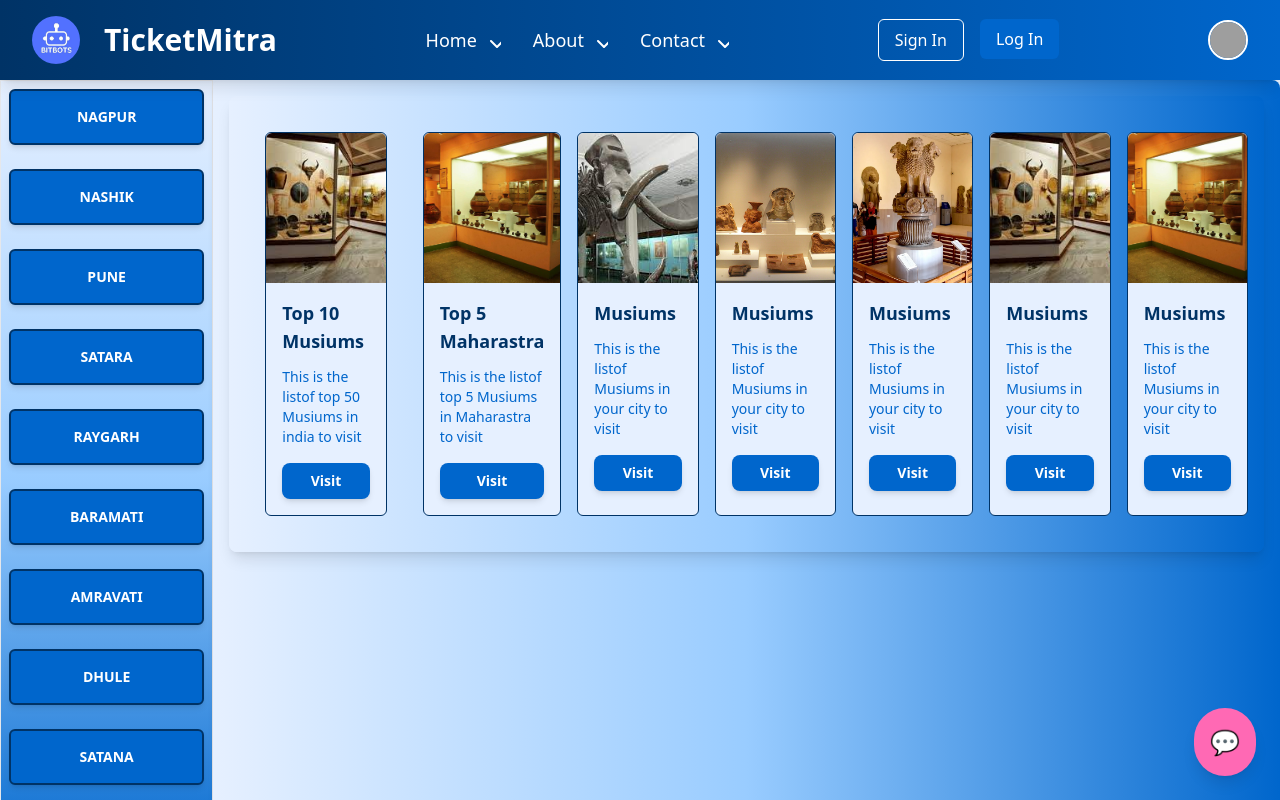
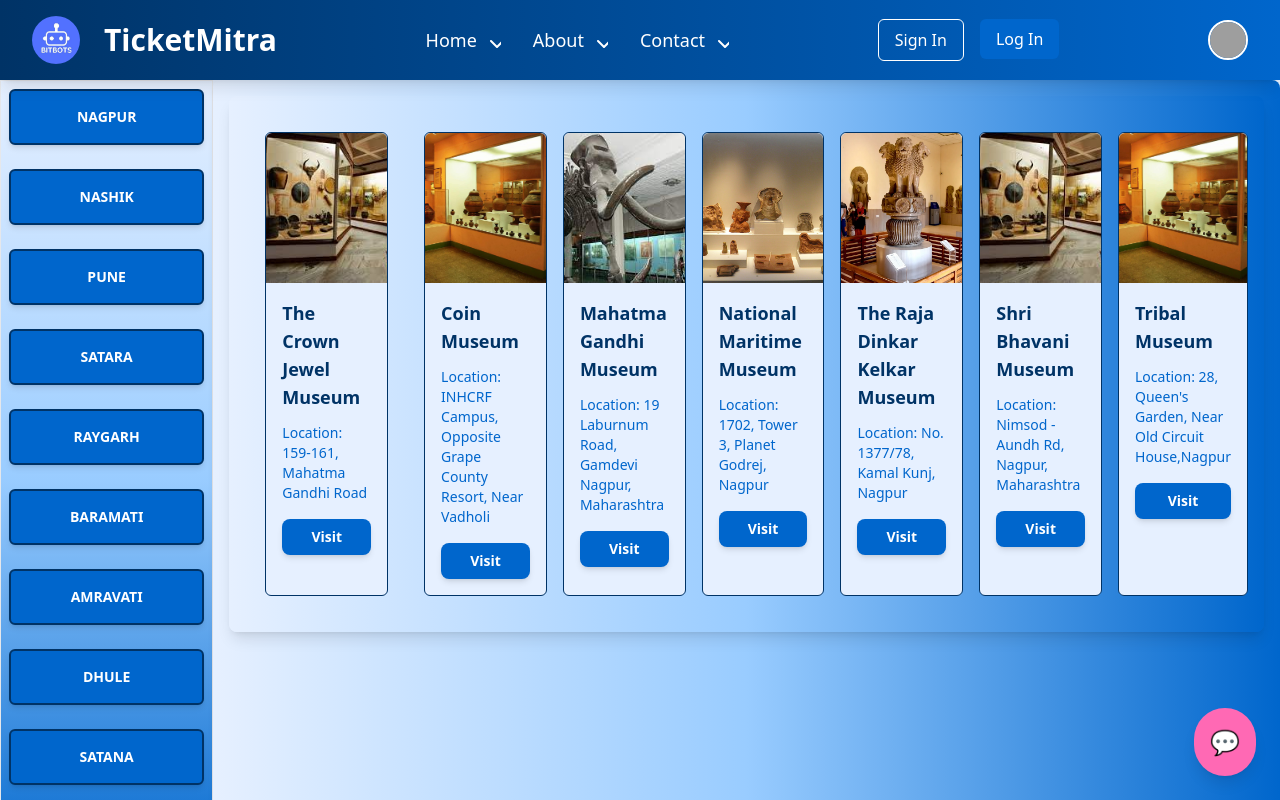
Before and after one commit to saurabhbachhav/TicketMitra, a React (Vite) app: page /Displaycards in a window 1280 px wide. Built offline with nearby package versions, Linux system fonts and the light colour scheme; no server answers; grey boxes are pictures that could not be loaded.

Commit message:
Changes in desc

```diff
--- a/src/assets/assets.js
+++ b/src/assets/assets.js
@@ -6,51 +6,51 @@
 export const cardsData = [
   {
     id: 0,
-    name: "Top 10 Musiums",
+    name: "The Crown Jewel Museum",
     image: musium_img0,
-    desc: "This is the listof top 50 Musiums in india to visit",
+    desc: "Location: 159-161, Mahatma Gandhi Road",
     bgColor: "#2a4365",
   },
   {
     id: 1,
-    name: "Top 5 Maharastra",
+    name: "Coin Museum",
     image: musium_img1,
-    desc: "This is the listof top 5 Musiums in Maharastra to visit",
+    desc: "Location: INHCRF Campus, Opposite Grape County Resort, Near Vadholi",
     bgColor: "#2a4365",
   },
   {
     id: 2,
-    name: "Musiums",
+    name: "Mahatma Gandhi Museum",
     image: musium_img2,
-    desc: "This is the listof  Musiums in your city to visit",
+    desc: "Location: 19 Laburnum Road, Gamdevi Nagpur, Maharashtra ",
     bgColor: "#22543d",
   },
   {
     id: 3,
-    name: "Musiums",
+    name: "National Maritime Museum",
     image: musium_img3,
-    desc: "This is the listof  Musiums in your city to visit",
+    desc: "Location: 1702, Tower 3, Planet Godrej, Nagpur",
     bgColor: "#22543d",
   },
   {
     id: 4,
-    name: "Musiums",
+    name: "The Raja Dinkar Kelkar Museum",
     image: musium_img4,
-    desc: "This is the listof  Musiums in your city to visit",
+    desc: "Location: No. 1377/78, Kamal Kunj, Nagpur",
     bgColor: "#22543d",
   },
   {
     id: 5,
-    name: "Musiums",
+    name: "Shri Bhavani Museum",
     image: musium_img0,
-    desc: "This is the listof  Musiums in your city to visit",
+    desc: "Location: Nimsod - Aundh Rd, Nagpur, Maharashtra ",
     bgColor: "#22543d",
   },
   {
     id: 6,
-    name: "Musiums",
+    name: "Tribal Museum",
     image: musium_img1,
-    desc: "This is the listof  Musiums in your city to visit",
+    desc: "Location: 28, Queen's Garden, Near Old Circuit House,Nagpur",
     bgColor: "#22543d",
   },
 ];
```
